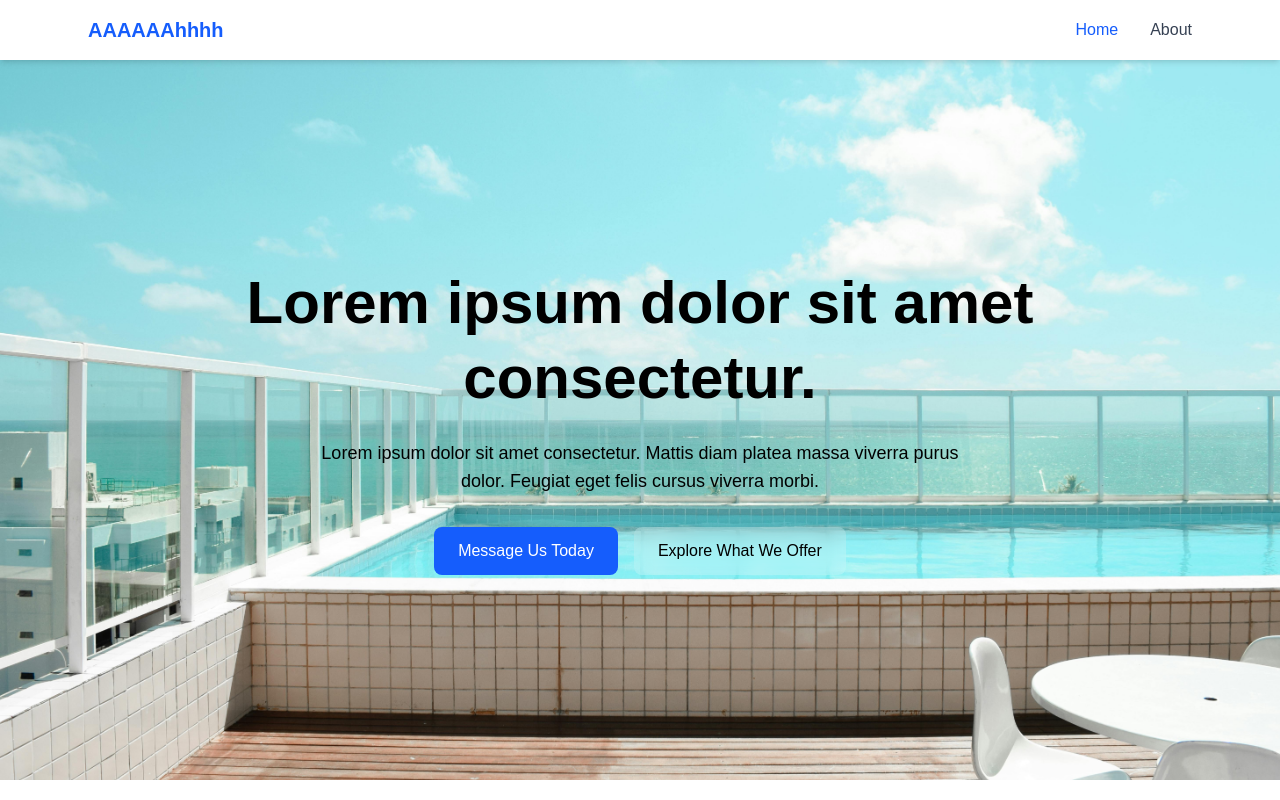
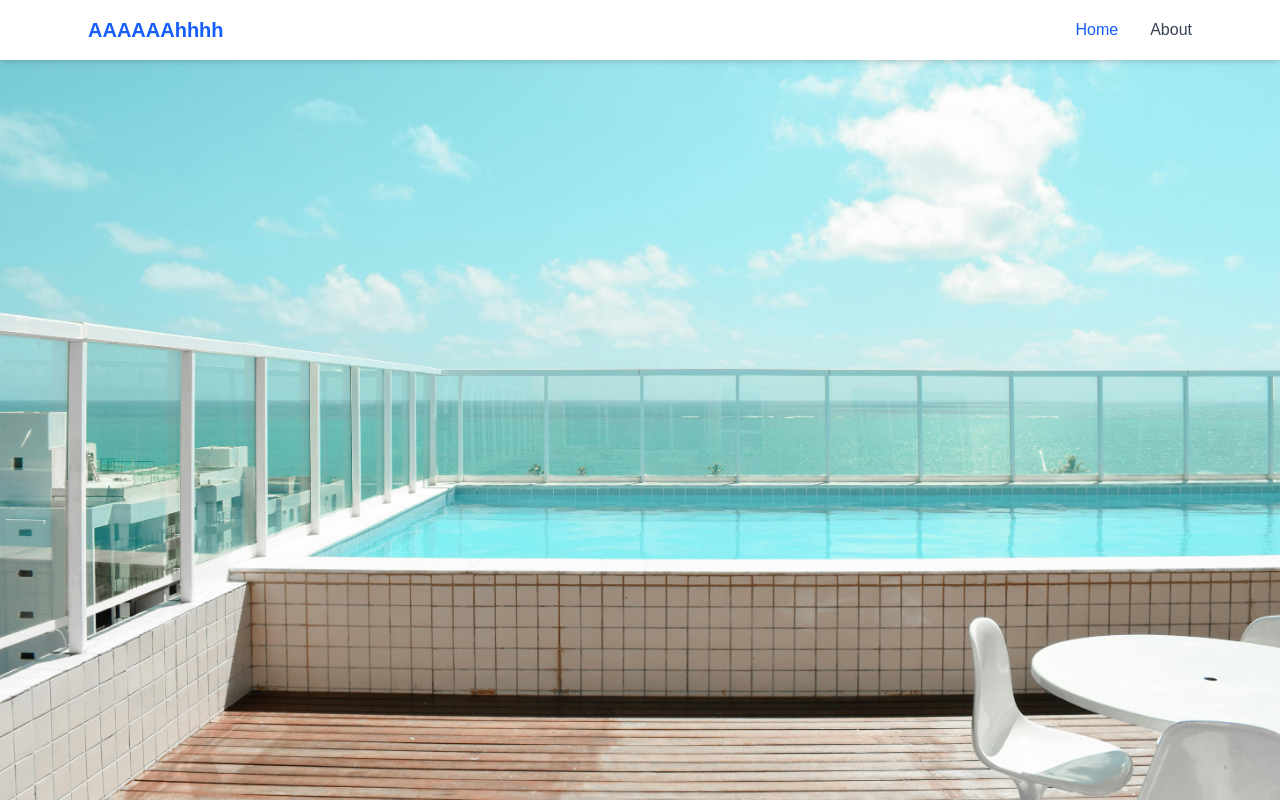
Before and after one commit to markmarkestareja/aquatech-pools, a Next.js app: page / in a window 1280 px wide. Built offline with nearby package versions, Linux system fonts and the light colour scheme.

Commit message:
Started Hero page

```diff
--- /dev/null
+++ b/app/page copy.tsx
@@ -0,0 +1,52 @@
+import Image from "next/image"
+import Link from "next/link"
+
+export default function HeroSection() {
+  return (
+    <section className="relative w-full h-[90vh] min-h-[600px]">
+      {/* Background Image */}
+      <Image
+        src="/images/hero.jpg" // replace with your image
+        alt="Luxury pool"
+        fill
+        priority
+        className="object-cover"
+      />
+
+      {/* Overlay */}
+      {/* <div className="absolute inset-0 bg-black/30" /> */}
+
+      {/* Content */}
+      <div className="relative z-10 flex items-center justify-center h-full px-4">
+        <div className="max-w-4xl text-center text-white">
+
+          <h1 className="text-black text-3xl sm:text-4xl md:text-5xl lg:text-6xl font-bold leading-tight">
+            Lorem ipsum dolor sit amet consectetur.
+          </h1>
+
+          <p className="mt-6 text-sm sm:text-base md:text-lg max-w-2xl text-black mx-auto">
+            Lorem ipsum dolor sit amet consectetur. Mattis diam platea massa
+            viverra purus dolor. Feugiat eget felis cursus viverra morbi.
+          </p>
+
+          {/* Buttons */}
+          <div className="mt-8 flex flex-col sm:flex-row gap-4 justify-center">
+            <Link
+              href="/contact"
+              className="px-6 py-3 rounded-lg bg-blue-600 hover:bg-blue-700 transition font-medium"
+            >
+              Message Us Today
+            </Link>
+
+            <Link
+              href="/services"
+              className="text-black px-6 py-3 rounded-lg bg-white/20 backdrop-blur hover:bg-white/30 transition font-medium"
+            >
+              Explore What We Offer
+            </Link>
+          </div>
+        </div>
+      </div>
+    </section>
+  )
+}
--- a/app/page.tsx
+++ b/app/page.tsx
@@ -1,52 +1,38 @@
-import Image from "next/image"
-import Link from "next/link"
+import Image from "next/image";
+import Link from "next/link";
 
 export default function HeroSection() {
   return (
-    <section className="relative w-full h-[90vh] min-h-[600px]">
-      {/* Background Image */}
+    <section className="">
       <Image
-        src="/images/hero.jpg" // replace with your image
-        alt="Luxury pool"
+        src="/images/hero.jpg"
+        alt="Luxury Pool"
         fill
         priority
         className="object-cover"
       />
 
-      {/* Overlay */}
-      {/* <div className="absolute inset-0 bg-black/30" /> */}
-
-      {/* Content */}
-      <div className="relative z-10 flex items-center justify-center h-full px-4">
-        <div className="max-w-4xl text-center text-white">
-
-          <h1 className="text-black text-3xl sm:text-4xl md:text-5xl lg:text-6xl font-bold leading-tight">
-            Lorem ipsum dolor sit amet consectetur.
-          </h1>
-
-          <p className="mt-6 text-sm sm:text-base md:text-lg max-w-2xl text-black mx-auto">
+      <div>
+        <h1>Lorem ipsum dolor sit amet consectetur.</h1>
+        <p>
           Lorem ipsum dolor sit amet consectetur. Mattis diam platea massa
           viverra purus dolor. Feugiat eget felis cursus viverra morbi.
         </p>
 
-          {/* Buttons */}
-          <div className="mt-8 flex flex-col sm:flex-row gap-4 justify-center">
+        <button>
           <Link
-              href="/contact"
-              className="px-6 py-3 rounded-lg bg-blue-600 hover:bg-blue-700 transition font-medium"
+            href="/"
           >
             Message Us Today
           </Link>
 
           <Link
-              href="/services"
-              className="text-black px-6 py-3 rounded-lg bg-white/20 backdrop-blur hover:bg-white/30 transition font-medium"
+            href="/"
           >
             Explore What We Offer
           </Link>
-          </div>
-        </div>
+        </button>
       </div>
     </section>
-  )
+  );
 }
```
Also changed, not shown: 1 other file (tests, documents, lock files or other folders). Lines whose indentation alone changed are shown as unchanged.
